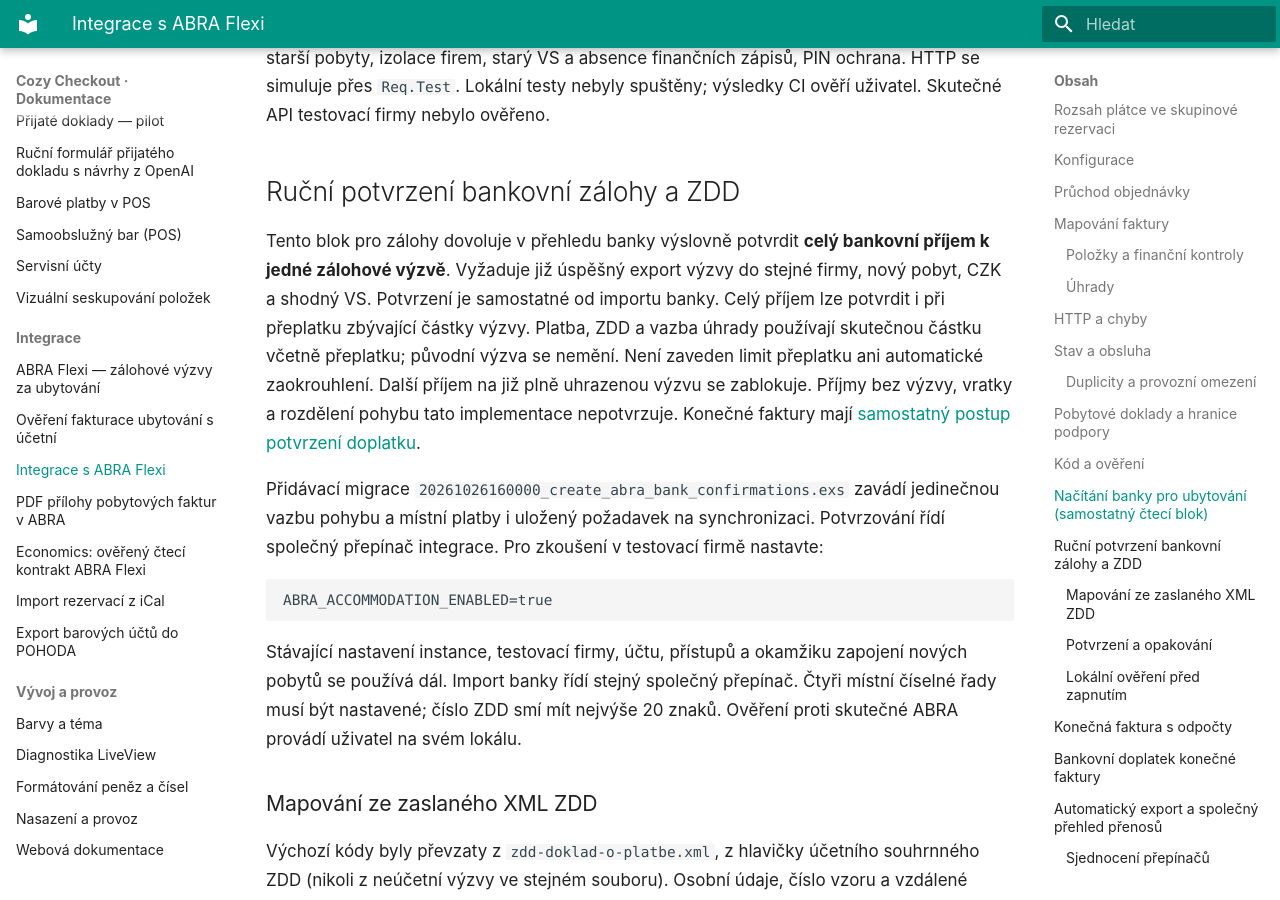
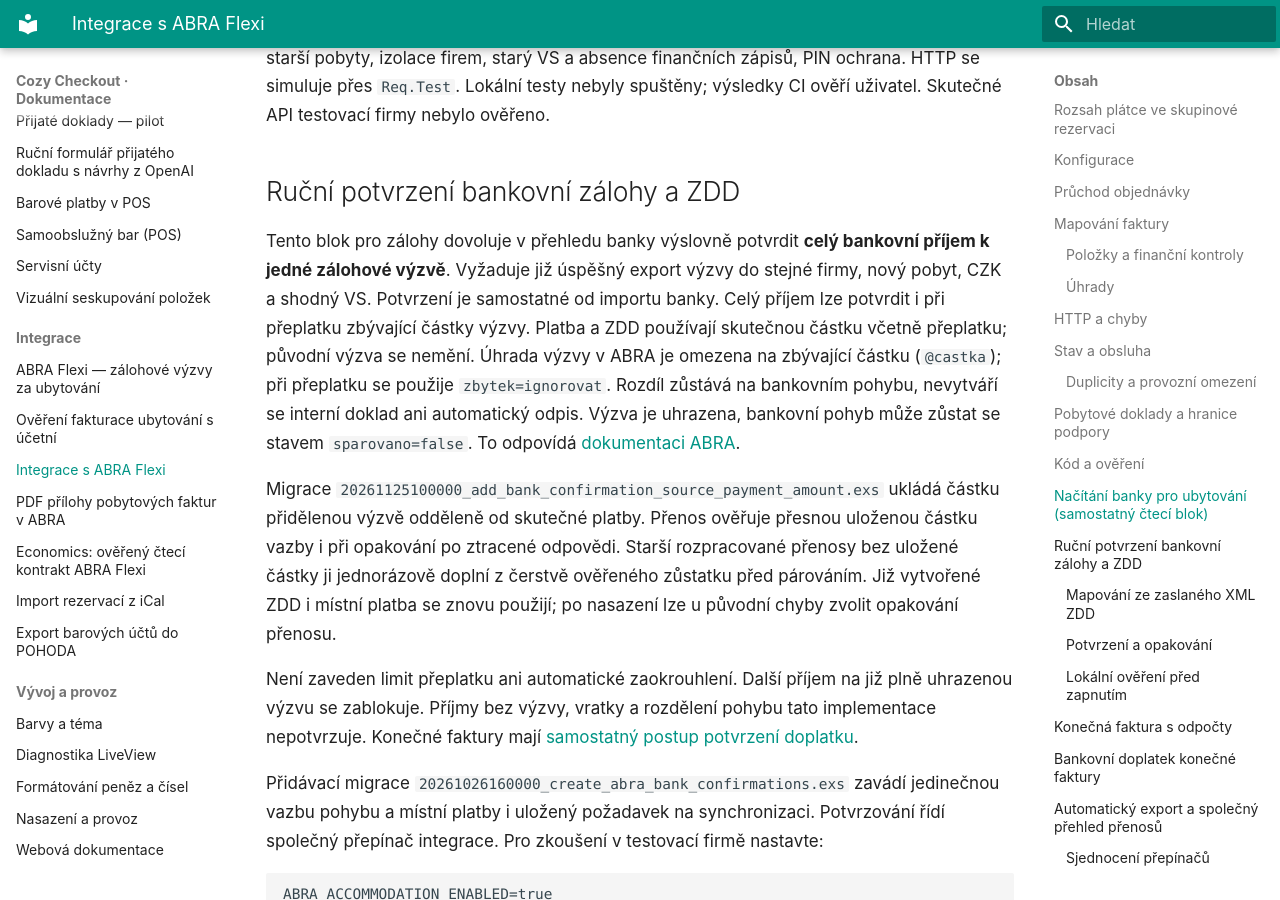
Before and after one commit to michalhorcic/cozy-checkout, an MkDocs documentation site: the page built from docs/integrations/ABRA_INTEGRATION.md, in a window 1280 px wide and 900 px high, scrolled down 9369 px. Built offline with MkDocs 1.6.1 and Material for MkDocs 9.7.7, drawn with Linux system fonts in a browser that asks for light colours.

Commit message:
Match advance requests only up to their ABRA balance

```diff
--- a/docs/integrations/ABRA_INTEGRATION.md
+++ b/docs/integrations/ABRA_INTEGRATION.md
@@ -314,9 +314,21 @@ výsledky CI ověří uživatel. Skutečné API testovací firmy nebylo ověřen
 Tento blok pro zálohy dovoluje v přehledu banky výslovně potvrdit **celý bankovní
 příjem k jedné zálohové výzvě**. Vyžaduje již úspěšný export výzvy do stejné
 firmy, nový pobyt, CZK a shodný VS. Potvrzení je samostatné od importu banky.
-Celý příjem lze potvrdit i při přeplatku zbývající částky výzvy. Platba, ZDD
-a vazba úhrady používají skutečnou částku včetně přeplatku; původní výzva se
-nemění. Není zaveden limit přeplatku ani automatické zaokrouhlení. Další příjem
+Celý příjem lze potvrdit i při přeplatku zbývající částky výzvy. Platba a ZDD
+používají skutečnou částku včetně přeplatku; původní výzva se nemění. Úhrada výzvy
+v ABRA je omezena na zbývající částku (`@castka`); při přeplatku se použije
+`zbytek=ignorovat`. Rozdíl zůstává na bankovním pohybu, nevytváří se interní
+doklad ani automatický odpis. Výzva je uhrazena, bankovní pohyb může zůstat
+se stavem `sparovano=false`. To odpovídá [dokumentaci ABRA](https://podpora.flexibee.eu/cs/articles/4729375-parovani-plateb).
+
+Migrace `20261125100000_add_bank_confirmation_source_payment_amount.exs` ukládá
+částku přidělenou výzvě odděleně od skutečné platby. Přenos ověřuje přesnou
+uloženou částku vazby i při opakování po ztracené odpovědi. Starší rozpracované
+přenosy bez uložené částky ji jednorázově doplní z čerstvě ověřeného zůstatku
+před párováním. Již vytvořené ZDD i místní platba se znovu použijí; po nasazení
+lze u původní chyby zvolit opakování přenosu.
+
+Není zaveden limit přeplatku ani automatické zaokrouhlení. Další příjem
 na již plně uhrazenou výzvu se zablokuje. Příjmy bez výzvy, vratky a rozdělení
 pohybu tato implementace nepotvrzuje.
 Konečné faktury mají [samostatný postup potvrzení doplatku](#bankovní-doplatek-konečné-faktury).
```
Also changed, not shown: docs/features/BILLING.md (+3 -2 lines), 8 other files.
